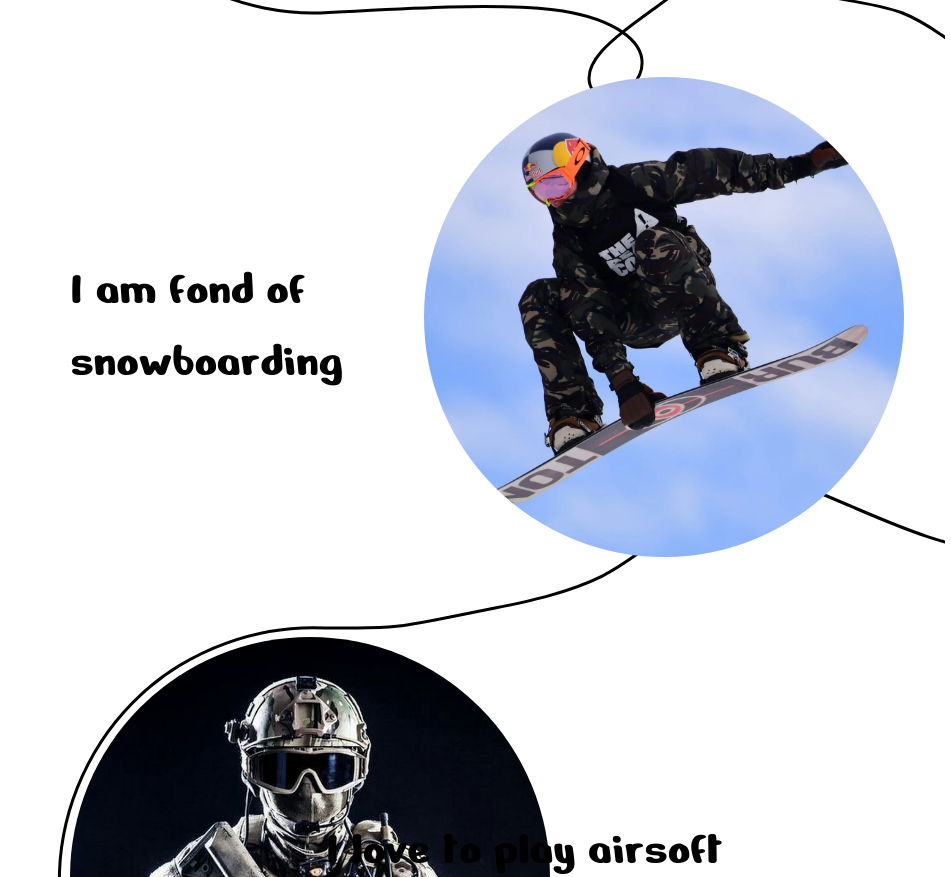
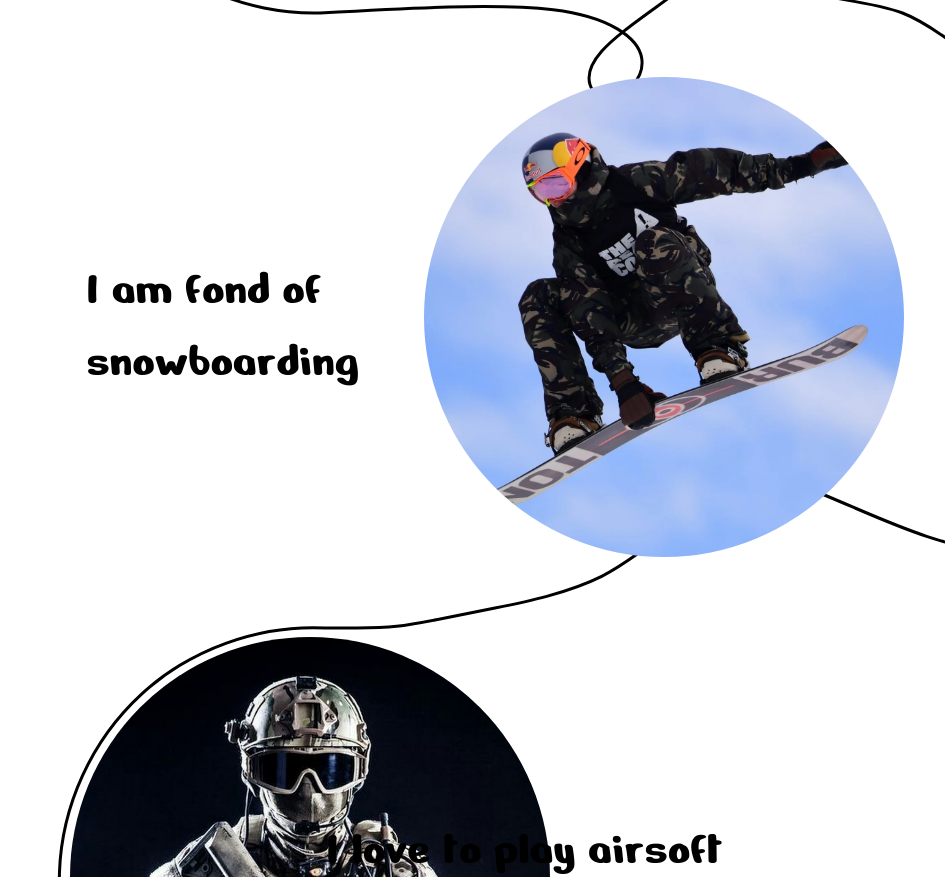
Before and after one commit to IvanArsenev/IvanArsenev.github.io, a plain HTML site: page index.html in a window 1280 px wide. Shown: the part 2108-2985 px from the top of the page, without its empty margins (329-1280 px from the left). Drawn offline with nearby package versions, Linux system fonts and the light colour scheme; files that its build step writes are made by us from their sources; animation ran at ten frames a second.

Commit message:
Update style.css

```diff
--- a/style.css
+++ b/style.css
@@ -152,7 +152,7 @@ body {
 }
 #abic {
     margin: auto;
-    margin-left: 20rem;
+    margin-left: 21rem;
     margin-top: 5rem;
 }
 #abid {
```
